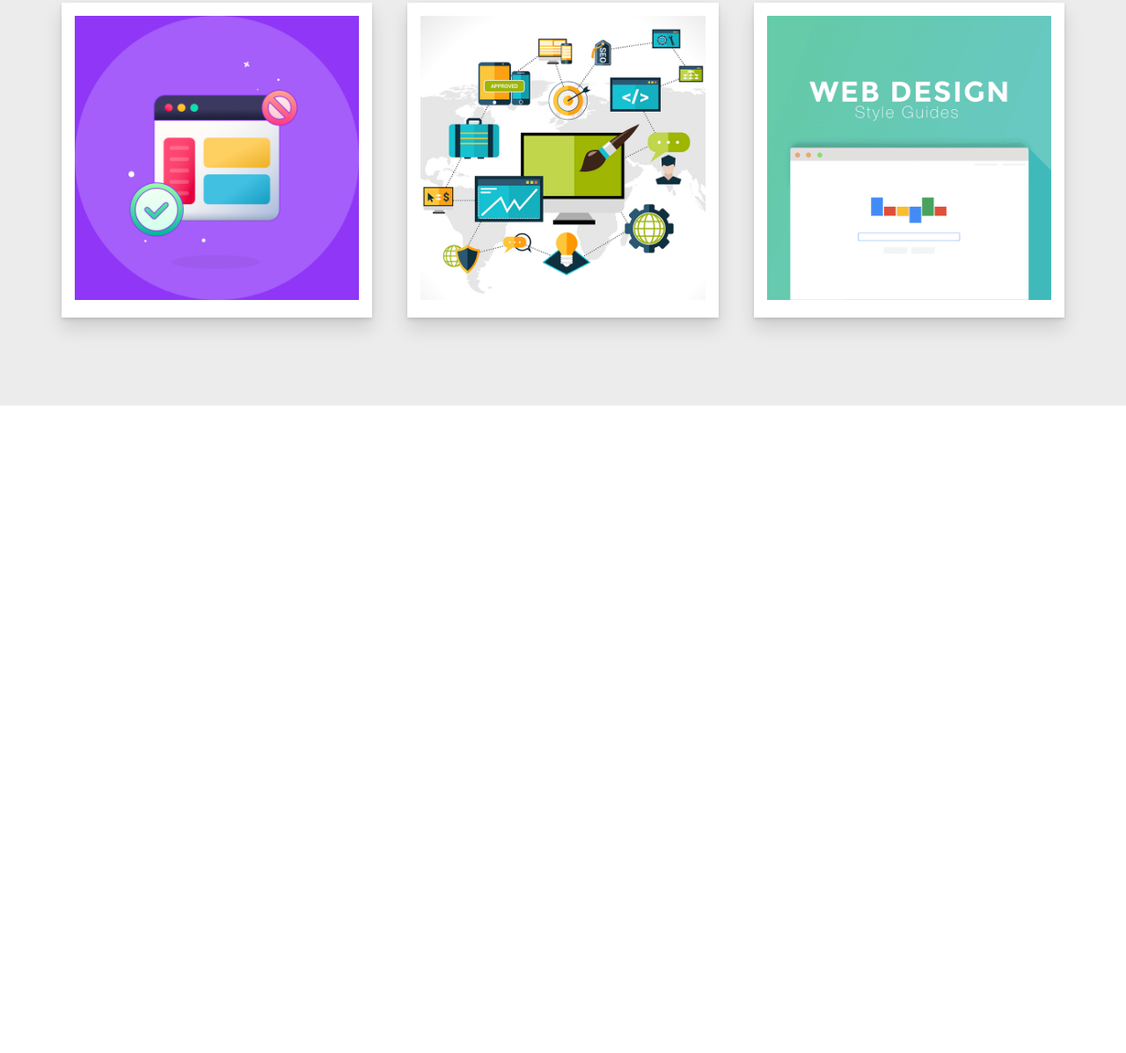
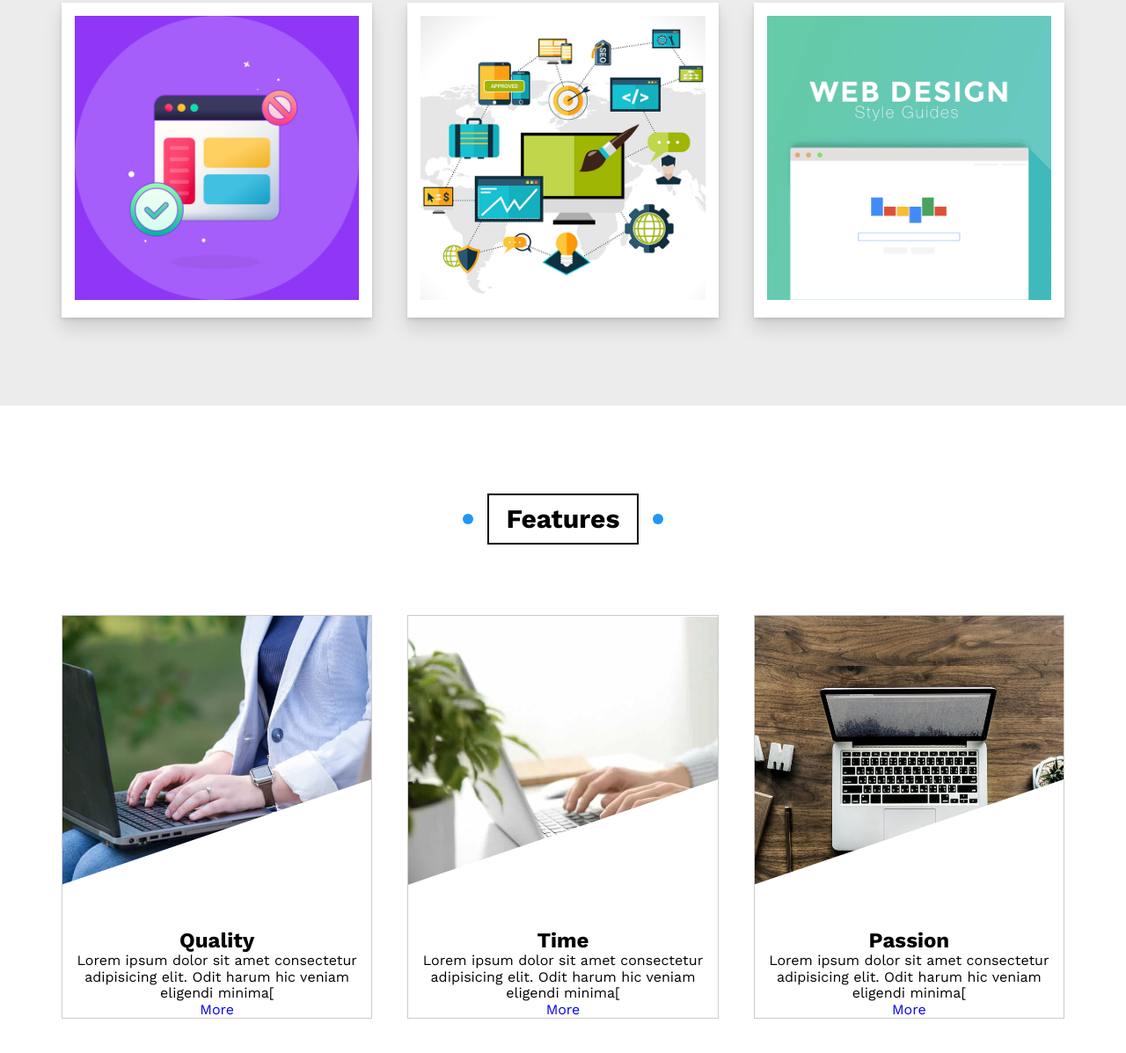
Before and after one commit to Abdullah2000Habib/Template3, a plain HTML site: page index.html in a window 1280 px wide. Shown: the part 2601-3798 px from the top of the page at 88% size. Before the commit the page ends 3062 px from the top, so only its background shows below. Drawn offline with nearby package versions, Linux system fonts and the light colour scheme.

Commit message:
video 13

```diff
--- a/css/elzero.css
+++ b/css/elzero.css
@@ -660,7 +660,58 @@ ul {
 }
 
 /* End Gallery */
+/* Start Feature */
+.features {
+    padding-top: var(--main-padding-bottom);
+    padding-bottom: var(--main-padding-bottom);
+    position: relative;
+    background-color: white;
+}
 
+.features .container {
+    display: grid;
+    grid-template-columns: repeat(auto-fill, minmax(300px, 1fr));
+    gap: 40px;
+}
+
+.features .box {
+    text-align: center;
+    border: 1px solid #CCC;
+}
+
+.features .box .img-holder {
+    position: relative;
+    overflow: hidden;
+}
+
+.features .box .img-holder::before {
+    content: "";
+    position: absolute;
+    left: 0;
+    top: 0;
+    width: 100%;
+    height: 100%;
+
+}
+
+.features .box .img-holder::after {
+
+    content: "";
+    position: absolute;
+    bottom: 0;
+    right: 0;
+    border-style: solid;
+    border-width: 0 0 170px 500px;
+    border-color: transparent transparent white transparent;
+}
+
+.features .box .img-holder img {
+    max-width: 100%;
+}
+
+
+
+/*End Feature */
 /* Start Animation */
 
 @keyframes up-and-down {
--- a/index.html
+++ b/index.html
@@ -311,10 +311,53 @@
 
     </div>
 
+    <!-- End Gallery -->
+
+    <!-- Start Features -->
+
+
+    <div class="features" id="#features">
+        <h2 class="main-title">Features</h2>
+
+        <div class="container">
+            <div class="box quality">
+                <div class="img-holder">
+                    <img src="images/features-01.jpg" alt="">
+                </div>
+                <h2>Quality</h2>
+                <p>Lorem ipsum dolor sit amet consectetur adipisicing elit. Odit harum hic veniam eligendi minima[</p>
+                <a href="#">More</a>
+
+            </div>
+            <div class="box time">
+                <div class="img-holder">
+                    <img src="images/features-02.jpg" alt="">
+                </div>
+                <h2>Time</h2>
+                <p>Lorem ipsum dolor sit amet consectetur adipisicing elit. Odit harum hic veniam eligendi minima[</p>
+                <a href="#">More</a>
+
+            </div>
+            <div class="box passion">
+                <div class="img-holder">
+                    <img src="images/features-03.jpg" alt="">
+                </div>
+                <h2>Passion</h2>
+                <p>Lorem ipsum dolor sit amet consectetur adipisicing elit. Odit harum hic veniam eligendi minima[</p>
+                <a href="#">More</a>
+
+            </div>
 
 
 
-    <!-- End Gallery -->
+
+
+        </div>
+    </div>
+    </div>
+
+
+    <!-- End Features -->
 </body>
 
 </html>
```
Also changed, not shown: images/features-01.jpg (added), images/features-02.jpg (added), images/features-03.jpg (added).
